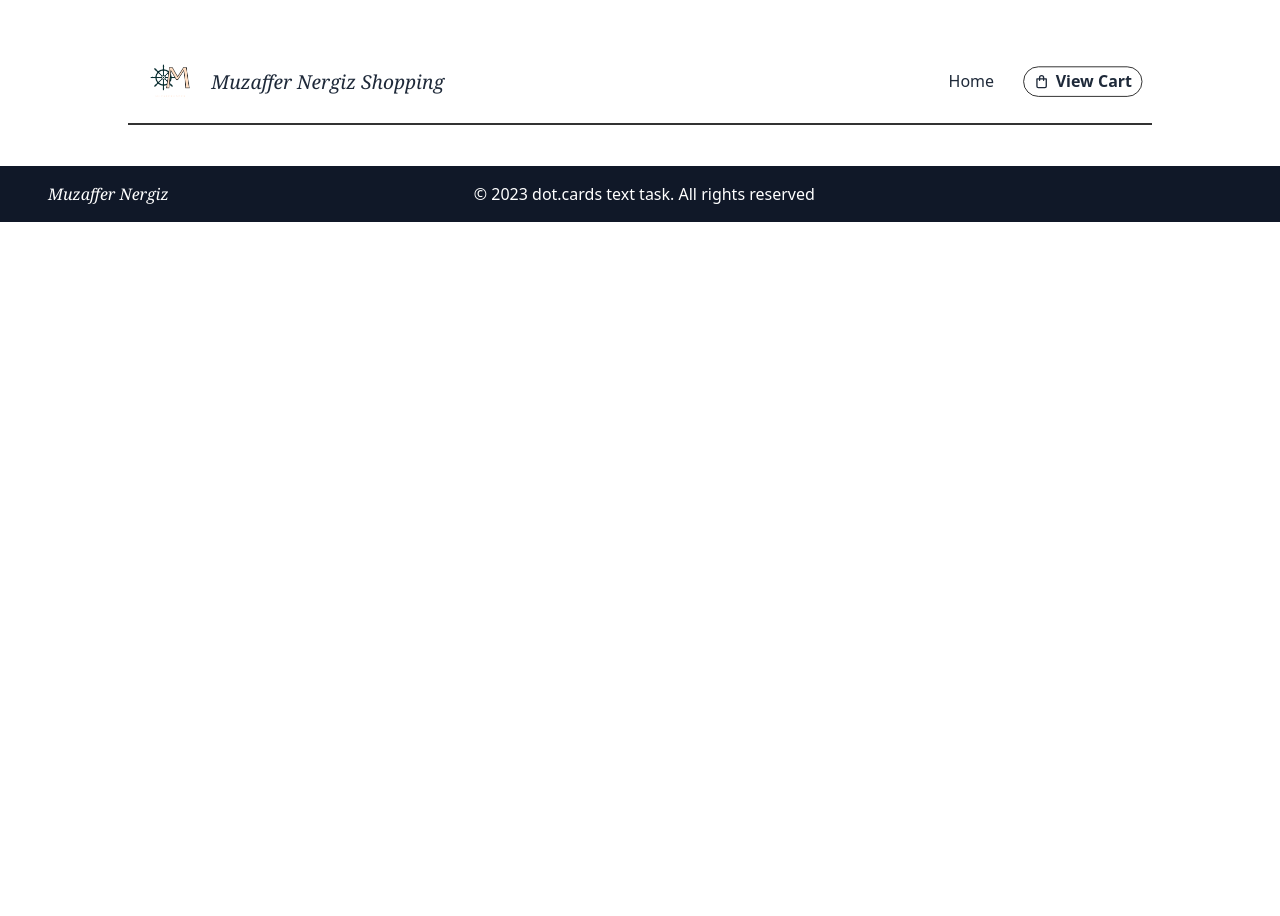
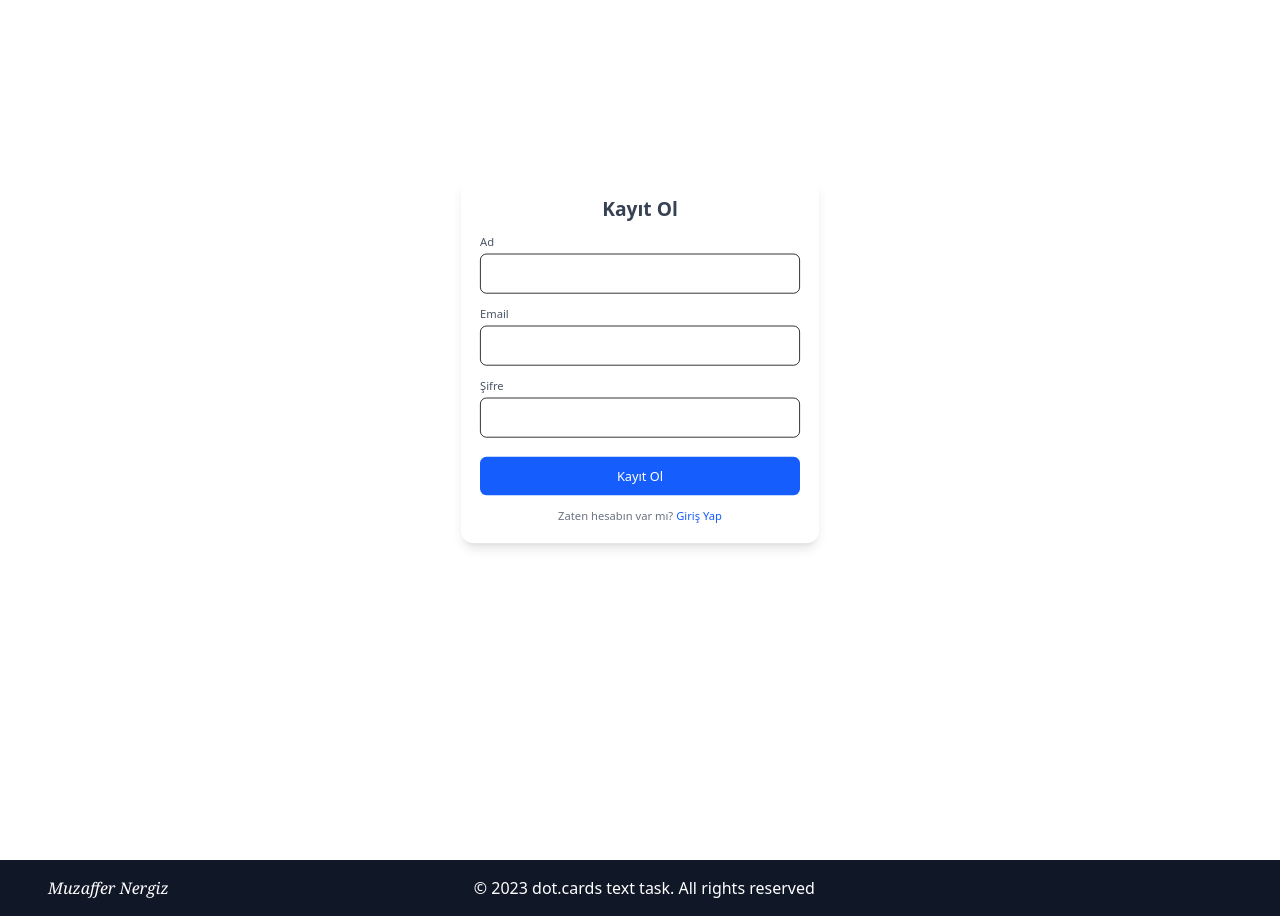
Before and after one commit to Mnergiz01/Shoes-Market, a Vue app in the folder Shoes/: page /register in a window 1280 px wide. Before the commit the page ends 800 px from the top, so only its background shows below. Built offline with nearby package versions, Linux system fonts and the light colour scheme.

Commit message:
Refactor

```diff
--- a/Shoes/src/App.vue
+++ b/Shoes/src/App.vue
@@ -1,29 +1,33 @@
 <template>
   <div class="flex flex-col min-h-screen">
-
     <main class="container mx-auto mt-10">
-      <Navbar></Navbar>
-      <router-view></router-view>
+      <!-- Navbar sadece login ve register sayfalarında gizlenecek -->
+      <Navbar v-if="showNavbar" />
+      <router-view />
     </main>
-    <Footer></Footer>
+    <Footer />
   </div>
 </template>
 
 <script setup>
+import { computed } from 'vue';
+import { useRoute } from 'vue-router';
+import Navbar from '@/components/Navbar.vue';
+import Footer from '@/components/Footer.vue';
 
-import Navbar from '@/components/Navbar.vue'
-import Footer from '@/components/Footer.vue'
+// Mevcut route'a göre Navbar'ı göstereceğiz veya gizleyeceğiz
+const route = useRoute();
 
-
-
+// Navbar'ı sadece login ve register sayfalarında gizle
+const showNavbar = computed(() => {
+  return !['/login', '/register'].includes(route.path);
+});
 </script>
 
 <style scoped>
-
 .container {
   transform: scale(0.8); /* Sayfanın ölçeğini %80'e düşürüyor */
   transform-origin: top center; /* Küçültme işleminin merkezini belirtiyor */
   width: 125%; /* İçeriğin kaymasını önlemek için genişliği artır */
 }
-
 </style>
--- a/Shoes/src/components/Navbar.vue
+++ b/Shoes/src/components/Navbar.vue
@@ -5,36 +5,29 @@
       <div class="flex items-center space-x-3">
         <img src="@/assets/r.png" alt="Resim"
           class="h-20 w-20 transition-transform duration-300 ease-in-out hover:scale-105" />
-        <h2
-          class="text-2xl text-gray-800 hover:text-gray-500 transition-all duration-500 ease-in-out font-serif italic">
+        <h2 class="text-2xl text-gray-800 hover:text-gray-500 transition-all duration-500 ease-in-out font-serif italic">
           Muzaffer Nergiz Shopping
         </h2>
       </div>
 
-      <!-- Sağ Kısım (Home, Sepet ve Bilgiler) -->
+      <!-- Sağ Kısım (Home, Sepet ve Kullanıcı İşlemleri) -->
       <div class="flex items-center gap-6">
         <!-- Home Butonu -->
         <router-link to="/">
-          <div
-            class="flex items-center cursor-pointer mr-3 hover:text-gray-500 transition-all duration-300 ease-in-out">
-            <svg xmlns="http://www.w3.org/2000/svg" width="24" height="24" viewBox="0 0 24 24">
-              <g fill="none" stroke="currentColor" stroke-linecap="round" stroke-linejoin="round" stroke-width="2">
-                <path stroke-dasharray="16" stroke-dashoffset="16" d="M5 21h14">
-                  <animate fill="freeze" attributeName="stroke-dashoffset" dur="0.2s" values="16;0" />
-                </path>
-                <path stroke-dasharray="14" stroke-dashoffset="14" d="M5 21v-13M19 21v-13">
-                  <animate fill="freeze" attributeName="stroke-dashoffset" begin="0.2s" dur="0.2s" values="14;0" />
-                </path>
-                <path stroke-dasharray="24" stroke-dashoffset="24" d="M9 21v-8h6v8">
-                  <animate fill="freeze" attributeName="stroke-dashoffset" begin="0.4s" dur="0.4s" values="24;0" />
-                </path>
-                <path stroke-dasharray="28" stroke-dashoffset="28" d="M2 10l10 -8l10 8">
-                  <animate fill="freeze" attributeName="stroke-dashoffset" begin="0.5s" dur="0.6s" values="28;0" />
-                </path>
-              </g>
-            </svg>
+          <div class="flex items-center cursor-pointer hover:text-gray-500 transition-all duration-300 ease-in-out">
             <span class="text-xl text-gray-800">Home</span>
           </div>
+        </router-link>
+
+        <!-- Giriş / Çıkış Butonu -->
+        <button v-if="isLoggedIn" @click="handleLogout"
+          class="bg-red-600 text-white px-4 py-2 rounded-lg hover:bg-red-700 transition">
+          Çıkış Yap
+        </button>
+        <router-link v-else to="/login">
+          <button class="bg-blue-600 text-white px-4 py-2 rounded-lg hover:bg-blue-700 transition">
+            Giriş Yap
+          </button>
         </router-link>
 
         <!-- Sepet Butonu -->
@@ -46,7 +39,6 @@
                 d="M19 7h-3V6a4 4 0 0 0-8 0v1H5a1 1 0 0 0-1 1v11a3 3 0 0 0 3 3h10a3 3 0 0 0 3-3V8a1 1 0 0 0-1-1m-9-1a2 2 0 0 1 4 0v1h-4Zm8 13a1 1 0 0 1-1 1H7a1 1 0 0 1-1-1V9h2v1a1 1 0 0 0 2 0V9h4v1a1 1 0 0 0 2 0V9h2Z" />
             </svg>
             <h1 class="text-xl font-semibold text-gray-800 ml-2">View Cart</h1>
-            <!-- Sepet ürün sayısı -->
             <p v-if="cartCount > 0" class="ml-3 bg-red-700 p-1 px-2 rounded-full text-white text-xs font-bold">
               {{ cartCount }}
             </p>
@@ -59,14 +51,26 @@
 
 <script setup>
 import { ref, onMounted } from 'vue';
+import { useRouter } from 'vue-router';
 
 // Sepet ürünü sayısını tutacak değişken
 const cartCount = ref(0);
+const isLoggedIn = ref(false);
+const router = useRouter();
 
-// Sayfa yüklendiğinde sepeti kontrol et
+// Sayfa yüklendiğinde giriş durumu ve sepeti kontrol et
 onMounted(() => {
   const cart = JSON.parse(localStorage.getItem('cart') || '[]'); // Sepet verisini al
   cartCount.value = cart.length; // Sepetteki ürün sayısını al
-  console.log(cart)
+
+  const user = JSON.parse(localStorage.getItem('user')); // Kullanıcı bilgilerini al
+  isLoggedIn.value = !!user; // Kullanıcı varsa giriş yapmış kabul et
 });
+
+// Çıkış işlemi
+const handleLogout = () => {
+  localStorage.removeItem('user'); // Kullanıcıyı localStorage'dan kaldır
+  isLoggedIn.value = false;
+   // Login sayfasına yönlendir
+};
 </script>
--- /dev/null
+++ b/Shoes/src/views/Login.vue
@@ -0,0 +1,47 @@
+<template>
+    <div class="flex items-center justify-center min-h-screen">
+      <div class="w-full max-w-md p-6 bg-white rounded-2xl shadow-lg">
+        <h2 class="text-2xl font-semibold text-center text-gray-700">Giriş Yap</h2>
+        <form @submit.prevent="handleLogin" class="mt-4">
+          <div>
+            <label class="block text-sm font-medium text-gray-600">Email</label>
+            <input type="email" v-model="email" class="w-full mt-1 p-3 border rounded-lg focus:ring focus:ring-blue-200" required />
+          </div>
+          <div class="mt-4">
+            <label class="block text-sm font-medium text-gray-600">Şifre</label>
+            <input type="password" v-model="password" class="w-full mt-1 p-3 border rounded-lg focus:ring focus:ring-blue-200" required />
+          </div>
+          <button type="submit" class="w-full mt-6 bg-blue-600 text-white p-3 rounded-lg hover:bg-blue-700 transition">
+            Giriş Yap
+          </button>
+        </form>
+        <p class="mt-4 text-center text-sm text-gray-500">
+          Hesabın yok mu? <router-link to="/register" class="text-blue-600 hover:underline">Kayıt Ol</router-link>
+        </p>
+      </div>
+    </div>
+  </template>
+
+  <script setup>
+  import { ref } from 'vue';
+  import { useRouter } from 'vue-router';
+
+  const email = ref('');
+  const password = ref('');
+  const router = useRouter();
+
+  const handleLogin = () => {
+    const storedUser = localStorage.getItem('user');
+    if (storedUser) {
+      const user = JSON.parse(storedUser);
+      if (user.email === email.value && user.password === password.value) {
+        localStorage.setItem('token', user.token); // Kullanıcıyı giriş yapmış olarak işaretle
+        router.push('/');
+      } else {
+        alert('Geçersiz email veya şifre!');
+      }
+    } else {
+      alert('Kullanıcı bulunamadı!');
+    }
+  };
+  </script>
--- a/Shoes/src/views/MyBag.vue
+++ b/Shoes/src/views/MyBag.vue
@@ -44,24 +44,24 @@
     </div>
 
     <!-- Sağda Ödeme Kartı -->
-    <div class="w-[400px] h-[443px] relative mt-20 ml-10">
-      <div class="w-[400px] h-[443px] absolute left-0 top-0 bg-white rounded-[20px] shadow-md"></div>
-
+    <div class="w-[400px] h-[443px] relative mt-20 ml-10 bg-white rounded-2xl shadow-lg">
       <!-- Sipariş Özeti -->
-      <div class="absolute left-[36px] top-[36px] inline-flex flex-col gap-[18px]">
+      <div class="absolute left-8 top-8 inline-flex flex-col gap-4">
         <div class="flex flex-col gap-2">
           <div class="text-[#201b21] text-2xl font-bold">Sipariş Özeti</div>
           <div class="text-[#67696e] text-xl">Ara Toplam: ${{ subtotal.toFixed(2) }}</div>
           <div class="text-[#67696e] text-xl">İndirim: $0.00</div>
         </div>
-        <div class="w-80 border"></div>
-        <div class="text-2xl">Toplam: ${{ subtotal.toFixed(2) }}</div>
+        <div class="w-full border-t border-[#ddd]"></div>
+        <div class="text-2xl font-semibold mt-2">Toplam: ${{ subtotal.toFixed(2) }}</div>
       </div>
 
       <!-- Ödeme Yap Butonu -->
-      <div class="w-[360px] px-20 py-5 absolute left-[36px] top-[347px] bg-[#201b21] rounded-[10px] inline-flex justify-center items-center">
-        <div class="text-white text-lg font-bold flex justify-end">
-          <span>Ödeme Yap</span>
+      <div
+        @click="handlePayment"
+        class="absolute  bottom-8 left-25 w-50 py-3 bg-[#201b21] rounded-lg inline-flex justify-center items-center cursor-pointer hover:bg-[#333] transition duration-300">
+        <div class="text-white  font-bold flex items-center  justify-center gap-2">
+          <span>Satın Al</span>
           <svg xmlns="http://www.w3.org/2000/svg" width="24" height="24" viewBox="0 0 24 24">
             <path fill="none" stroke="currentColor" stroke-width="2" d="M2 12h20m-9-9l9 9l-9 9" />
           </svg>
@@ -69,12 +69,28 @@
       </div>
     </div>
   </div>
+
+  <!-- Toast Mesajı -->
+  <div
+    v-if="toastMessage"
+    class="fixed bottom-10 left-1/2 transform -translate-x-1/2 bg-green-500 text-white px-6 py-4 rounded-lg shadow-lg flex items-center gap-3 z-50 transition-all duration-300"
+    :class="{'translate-y-10 opacity-100': toastMessage, 'translate-y-0 opacity-0': !toastMessage}">
+    <span>{{ toastMessage }}</span>
+    <button @click="closeToast" class="ml-4 bg-transparent text-white hover:bg-white hover:text-black p-2 rounded-full">
+      <svg xmlns="http://www.w3.org/2000/svg" width="16" height="16" fill="currentColor" class="bi bi-x-circle" viewBox="0 0 16 16">
+        <path d="M8 1a7 7 0 1 0 7 7 7 7 0 0 0-7-7zM7.646 4.646a.5.5 0 0 1 .708 0L8 5.293l.646-.647a.5.5 0 0 1 .708.708L8.707 6l.647.647a.5.5 0 1 1-.708.708L8 6.707l-.646.646a.5.5 0 0 1-.708-.708L7.293 6l-.647-.647a.5.5 0 0 1 0-.708z"/>
+      </svg>
+    </button>
+  </div>
 </template>
 
 <script setup>
 import { ref, computed, onMounted } from 'vue';
+import { useRouter } from 'vue-router';
 
 const product = ref([]);
+const toastMessage = ref('');
+const router = useRouter();
 
 // LocalStorage'dan Sepeti Yükleme
 const loadCart = () => {
@@ -89,6 +105,7 @@ const removeItem = (item) => {
   const updatedCart = product.value.filter(i => i.id !== item.id);
   product.value = updatedCart;
   localStorage.setItem('cart', JSON.stringify(updatedCart)); // Sepeti güncelle
+  showToastMessage('Ürün sepetinizden kaldırıldı.');
 };
 
 // Miktarı arttırma ve azaltma
@@ -109,8 +126,59 @@ const subtotal = computed(() => {
   return product.value.reduce((sum, item) => sum + item.price * item.quantity, 0);
 });
 
+// Kullanıcı Giriş Bilgileri
+const email = ref("");
+const password = ref("");
+
+// Kullanıcı girişini kontrol etme
+const showLogin = ref(false);
+
 // Sayfa yüklendiğinde sepeti getir
 onMounted(() => {
   loadCart();
 });
+
+// Ödeme yap butonuna tıklama
+const handlePayment = () => {
+  const storedUser = localStorage.getItem('user');
+  if (!storedUser) {
+    toastMessage.value = "Giriş yapmanız lazım";
+  } else {
+    toastMessage.value = "Ürün satın alındı";
+  }
+};
+
+// Toast mesajını kapatma
+const closeToast = () => {
+  toastMessage.value = '';
+};
+
+// Sepet güncelleme mesajı
+const showToastMessage = (message) => {
+  toastMessage.value = message;
+  setTimeout(() => {
+    toastMessage.value = ''; // Mesajı 3 saniye sonra kaldır
+  }, 3000);
+};
+
+// Giriş yapma sayfasına yönlendirme
+const redirectToLogin = () => {
+  router.push({ name: 'login' });
+};
 </script>
+
+<style scoped>
+/* Toast Mesajı stili */
+.toast-message {
+  position: fixed;
+  bottom: 20px;
+  left: 50%;
+  transform: translateX(-50%);
+  background-color: #333;
+  color: white;
+  padding: 10px 20px;
+  border-radius: 8px;
+  box-shadow: 0 4px 8px rgba(0, 0, 0, 0.1);
+  z-index: 9999;
+}
+</style>
--- /dev/null
+++ b/Shoes/src/views/Register.vue
@@ -0,0 +1,50 @@
+<template>
+    <div class="flex items-center justify-center min-h-screen ">
+      <div class="w-full max-w-md p-6 bg-white rounded-2xl shadow-lg">
+        <h2 class="text-2xl font-semibold text-center text-gray-700">Kayıt Ol</h2>
+        <form @submit.prevent="handleRegister" class="mt-4">
+          <div>
+            <label class="block text-sm font-medium text-gray-600">Ad</label>
+            <input type="text" v-model="name" class="w-full mt-1 p-3 border rounded-lg focus:ring focus:ring-blue-200" required />
+          </div>
+          <div class="mt-4">
+            <label class="block text-sm font-medium text-gray-600">Email</label>
+            <input type="email" v-model="email" class="w-full mt-1 p-3 border rounded-lg focus:ring focus:ring-blue-200" required />
+          </div>
+          <div class="mt-4">
+            <label class="block text-sm font-medium text-gray-600">Şifre</label>
+            <input type="password" v-model="password" class="w-full mt-1 p-3 border rounded-lg focus:ring focus:ring-blue-200" required />
+          </div>
+          <button type="submit" class="w-full mt-6 bg-blue-600 text-white p-3 rounded-lg hover:bg-blue-700 transition">
+            Kayıt Ol
+          </button>
+        </form>
+        <p class="mt-4 text-center text-sm text-gray-500">
+          Zaten hesabın var mı? <router-link to="/login" class="text-blue-600 hover:underline">Giriş Yap</router-link>
+        </p>
+      </div>
+    </div>
+  </template>
+
+  <script setup>
+  import { ref } from 'vue';
+  import { useRouter } from 'vue-router';
+
+  const name = ref('');
+  const email = ref('');
+  const password = ref('');
+  const router = useRouter();
+
+  const handleRegister = () => {
+    if (name.value && email.value && password.value) {
+      const user = {
+        name: name.value,
+        email: email.value,
+        password: password.value,
+        token: Math.random().toString(36).substr(2) // Basit bir token üretimi
+      };
+      localStorage.setItem('user', JSON.stringify(user)); // Kullanıcıyı localStorage'e kaydet
+      router.push('/login'); // Kayıt başarılıysa yönlendirme yapılır
+    }
+  };
+  </script>
```
Also changed, not shown: Shoes/src/router/index.ts (+12 -0 lines).
